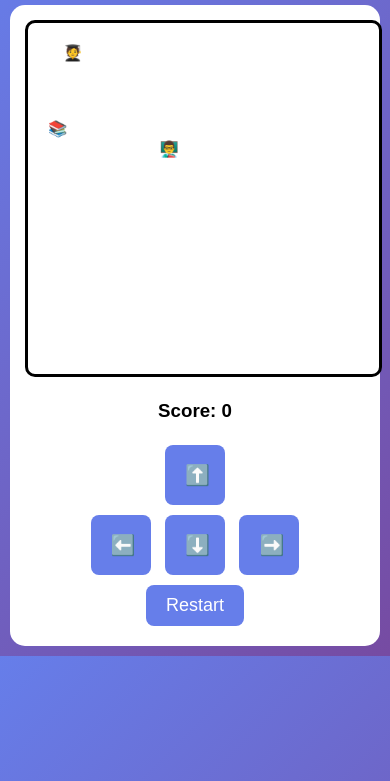
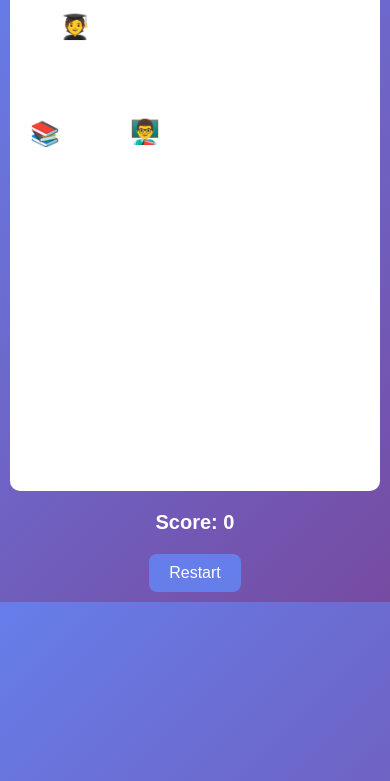
Before and after one commit to somyasamani/escape-the-professor, a plain HTML site: page index.html in a window 390 px wide. Shown: the part 63-844 px from the top of the page. Drawn offline with Linux system fonts and the light colour scheme.

Commit message:
Refactor HTML structure and improve game controls
Updated game mechanics and UI for better responsiveness.

```diff
--- a/index.html
+++ b/index.html
@@ -2,101 +2,112 @@
 <html>
 <head>
     <title>Escape the Professor</title>
-    <meta name="viewport" content="width=device-width, initial-scale=1.0">
+    <meta name="viewport" content="width=device-width, initial-scale=1.0, user-scalable=no">
+
     <style>
         body {
-            text-align: center;
+            margin: 0;
+            overflow: hidden;
             font-family: Arial;
             background: linear-gradient(135deg, #667eea, #764ba2);
             color: white;
-            margin: 0;
         }
 
-        .game-box {
-            background: white;
-            color: black;
+        h2 {
+            text-align: center;
             margin: 10px;
-            padding: 15px;
-            border-radius: 15px;
         }
 
         canvas {
-            width: 90vw;
-            max-width: 500px;
-            height: auto;
-            border: 3px solid black;
+            display: block;
+            margin: auto;
+            background: #fff;
             border-radius: 10px;
+            touch-action: none;
+        }
+
+        #scoreText {
+            text-align: center;
+            font-size: 20px;
         }
 
         button {
+            display: block;
+            margin: 10px auto;
             padding: 10px 20px;
-            margin: 5px;
-            font-size: 18px;
+            font-size: 16px;
             border-radius: 8px;
             border: none;
             background: #667eea;
             color: white;
-        }
-
-        .controls {
-            margin-top: 10px;
-        }
-
-        .controls button {
-            width: 60px;
-            height: 60px;
-            font-size: 20px;
         }
     </style>
 </head>
 <body>
 
 <h2>🎮 Escape the Professor</h2>
-
-<div class="game-box">
-    <canvas id="gameCanvas" width="500" height="500"></canvas>
-    <h3 id="scoreText">Score: 0</h3>
-
-    <!-- Touch Controls -->
-    <div class="controls">
-        <div>
-            <button onclick="move('up')">⬆️</button>
-        </div>
-        <div>
-            <button onclick="move('left')">⬅️</button>
-            <button onclick="move('down')">⬇️</button>
-            <button onclick="move('right')">➡️</button>
-        </div>
-    </div>
-
-    <button onclick="restartGame()">Restart</button>
-</div>
+<canvas id="gameCanvas"></canvas>
+<h3 id="scoreText">Score: 0</h3>
+<button onclick="restartGame()">Restart</button>
 
 <script>
 const canvas = document.getElementById("gameCanvas");
 const ctx = canvas.getContext("2d");
 
+// Fullscreen canvas
+function resizeCanvas() {
+    canvas.width = window.innerWidth * 0.95;
+    canvas.height = window.innerHeight * 0.6;
+}
+resizeCanvas();
+window.addEventListener("resize", resizeCanvas);
+
 let player, professor, item, score, gameOver, speed;
 
 function init() {
-    player = { x: 50, y: 50, size: 20 };
-    professor = { x: 400, y: 400, size: 20 };
+    player = { x: 50, y: 50, size: 25 };
+    professor = { x: canvas.width - 50, y: canvas.height - 50, size: 25 };
     item = spawnItem();
     score = 0;
     gameOver = false;
-    speed = 1.0;
+    speed = 1.2;
+
     document.getElementById("scoreText").innerText = "Score: 0";
 }
 
 function spawnItem() {
     return {
-        x: Math.random() * 480,
-        y: Math.random() * 480,
-        size: 15
+        x: Math.random() * (canvas.width - 30),
+        y: Math.random() * (canvas.height - 30),
+        size: 20
     };
 }
 
-// Keyboard support (still works on PC)
+// 👉 Swipe control
+let startX = 0, startY = 0;
+
+canvas.addEventListener("touchstart", (e) => {
+    startX = e.touches[0].clientX;
+    startY = e.touches[0].clientY;
+});
+
+canvas.addEventListener("touchend", (e) => {
+    let endX = e.changedTouches[0].clientX;
+    let endY = e.changedTouches[0].clientY;
+
+    let dx = endX - startX;
+    let dy = endY - startY;
+
+    if (Math.abs(dx) > Math.abs(dy)) {
+        if (dx > 0) move("right");
+        else move("left");
+    } else {
+        if (dy > 0) move("down");
+        else move("up");
+    }
+});
+
+// Keyboard also works
 document.addEventListener("keydown", (e) => {
     if (e.key === "ArrowUp") move("up");
     if (e.key === "ArrowDown") move("down");
@@ -104,19 +115,18 @@ document.addEventListener("keydown", (e) => {
     if (e.key === "ArrowRight") move("right");
 });
 
-// Mobile buttons
-function move(direction) {
+function move(dir) {
     if (gameOver) return;
 
-    let step = 25;
+    let step = 30;
 
-    if (direction === "up") player.y -= step;
-    if (direction === "down") player.y += step;
-    if (direction === "left") player.x -= step;
-    if (direction === "right") player.x += step;
+    if (dir === "up") player.y -= step;
+    if (dir === "down") player.y += step;
+    if (dir === "left") player.x -= step;
+    if (dir === "right") player.x += step;
 
-    player.x = Math.max(0, Math.min(480, player.x));
-    player.y = Math.max(0, Math.min(480, player.y));
+    player.x = Math.max(0, Math.min(canvas.width - 20, player.x));
+    player.y = Math.max(0, Math.min(canvas.height - 20, player.y));
 }
 
 function update() {
@@ -129,14 +139,21 @@ function update() {
     professor.x += (dx / dist) * speed;
     professor.y += (dy / dist) * speed;
 
-    if (Math.abs(player.x - professor.x) < 20 &&
-        Math.abs(player.y - professor.y) < 20) {
+    if (Math.abs(player.x - professor.x) < 25 &&
+        Math.abs(player.y - professor.y) < 25) {
+
         gameOver = true;
+
+        // 📳 Vibration
+        if (navigator.vibrate) {
+            navigator.vibrate([200, 100, 200]);
+        }
+
         alert("💀 Game Over!");
     }
 
-    if (Math.abs(player.x - item.x) < 20 &&
-        Math.abs(player.y - item.y) < 20) {
+    if (Math.abs(player.x - item.x) < 25 &&
+        Math.abs(player.y - item.y) < 25) {
         score++;
         item = spawnItem();
         speed += 0.1;
@@ -145,9 +162,9 @@ function update() {
 }
 
 function draw() {
-    ctx.clearRect(0, 0, 500, 500);
+    ctx.clearRect(0, 0, canvas.width, canvas.height);
 
-    ctx.font = "22px Arial";
+    ctx.font = "24px Arial";
     ctx.fillText("🧑‍🎓", player.x, player.y);
     ctx.fillText("👨‍🏫", professor.x, professor.y);
     ctx.fillText("📚", item.x, item.y);
```
